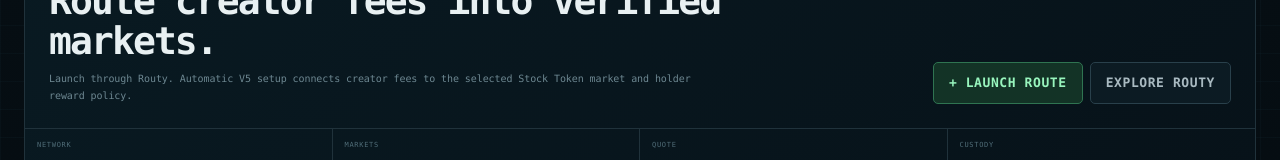
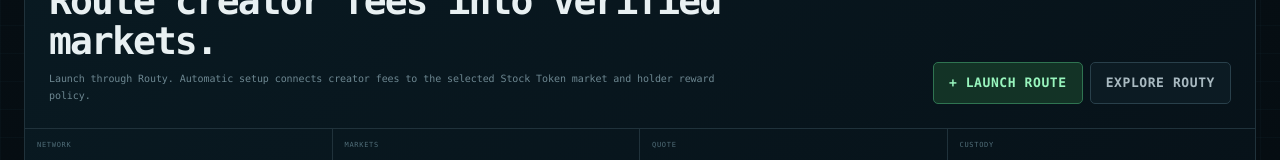
Before and after one commit to RoutyFund/Routy-Fund, a Next.js app: page / in a window 1280 px wide. Shown: the part 1375-1535 px from the top of the page. Built offline with nearby package versions, Linux system fonts and the light colour scheme; no server answers.

Commit message:
Remove public V5 labels from Routy UI

```diff
--- a/src/components/TerminalFooter.tsx
+++ b/src/components/TerminalFooter.tsx
@@ -7,7 +7,7 @@
   <div className="terminal-footer-cta">
    <div className="terminal-footer-prompt"><span>routy@fund:~$</span><b>start --route</b><i>█</i></div>
    <div className="terminal-footer-copy">
-    <div><span className="micro">ROUTY FUND</span><h2>Route creator fees into verified markets.</h2><p>Launch through Routy. Automatic V5 setup connects creator fees to the selected Stock Token market and holder reward policy.</p></div>
+    <div><span className="micro">ROUTY FUND</span><h2>Route creator fees into verified markets.</h2><p>Launch through Routy. Automatic setup connects creator fees to the selected Stock Token market and holder reward policy.</p></div>
     <div className="terminal-footer-actions"><Link className="primary" href="/launch">+ Launch route</Link><Link className="secondary" href="/explore">Explore Routy</Link></div>
    </div>
    <div className="terminal-footer-stats">
```
